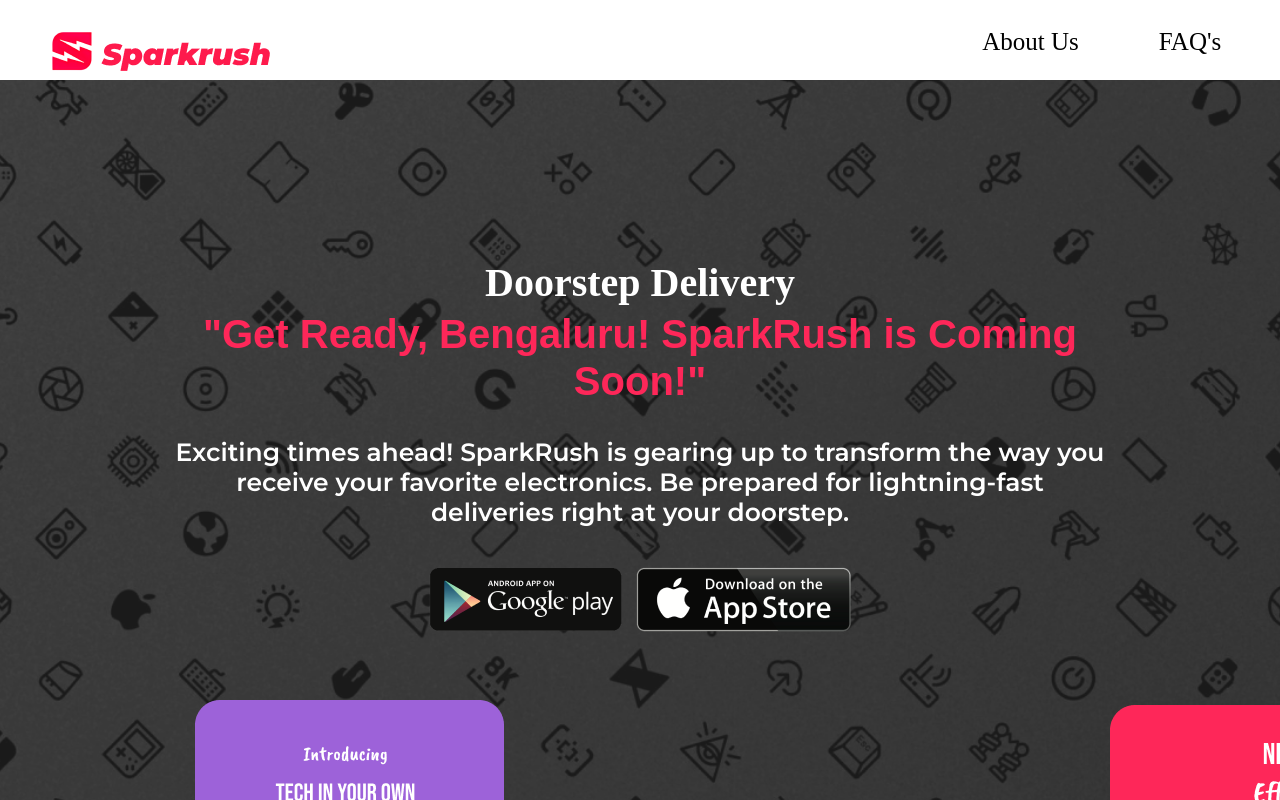
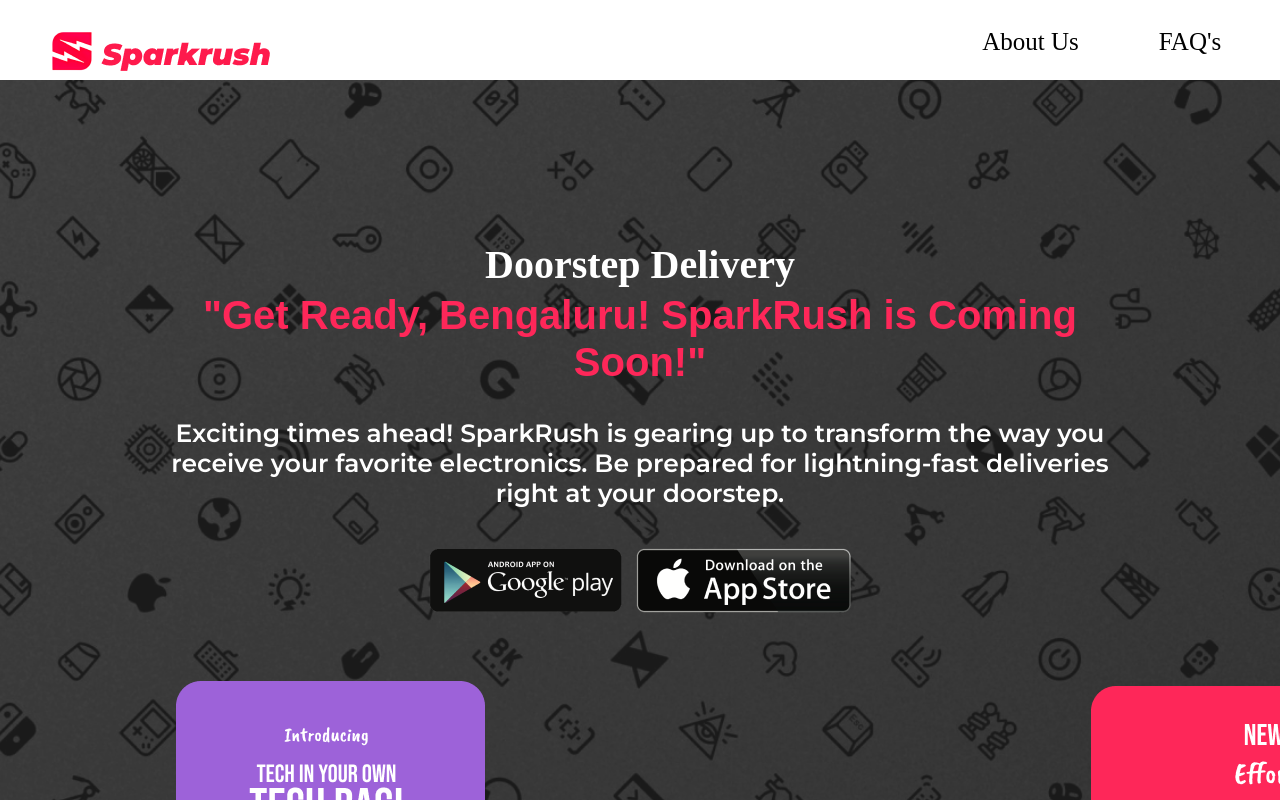
Before and after one commit to gargdev/sparkrushfrontend, a React (Create React App) app: page / in a window 1280 px wide. Shown: the top 800 px of the page. Built offline with nearby package versions, Linux system fonts and the light colour scheme; a web font is replaced by a local one.

Commit message:
initial commit

```diff
--- a/src/styles/hero.css
+++ b/src/styles/hero.css
@@ -3,7 +3,7 @@
     background-size: cover; /* This will make sure your image covers the whole area */
     background-repeat: no-repeat; /* This will prevent the image from repeating */
     background-position: center; /* This will center your image in the page */
-    padding: 10rem;
+    padding: 8.8rem;
 }
 .hero{
     display: flex;
```
